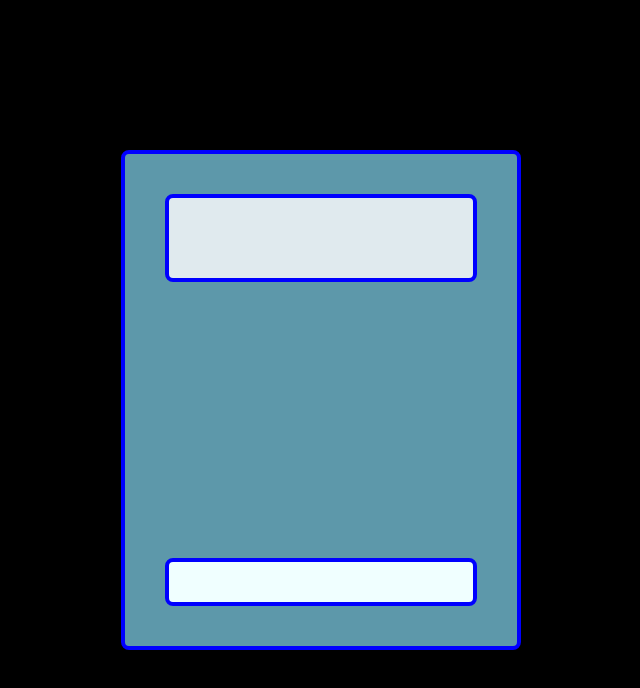
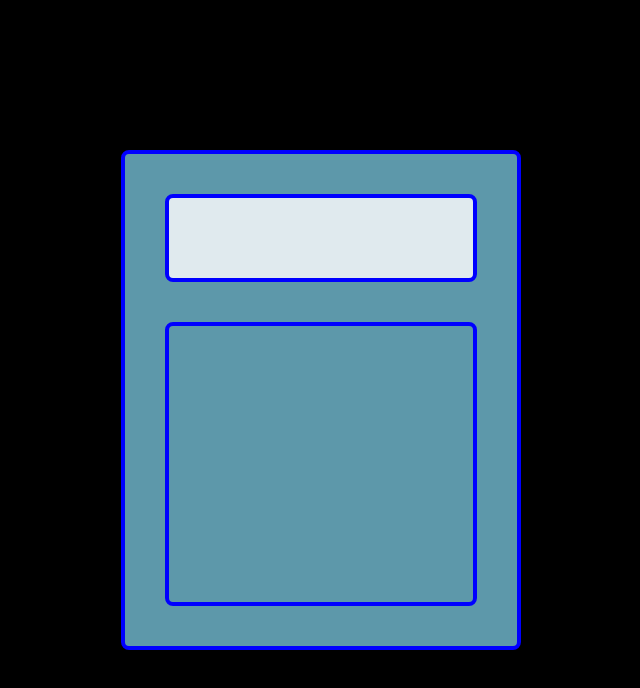
Before and after one commit to Moldedpeanuts/calculator, a plain HTML site: page index.html in a window 1280 px wide. Shown: the whole page, without its empty margins (319-959 px from the left). Drawn offline with Linux system fonts and the light colour scheme.

Commit message:
Align Buttons container

```diff
--- a/styles.css
+++ b/styles.css
@@ -33,3 +33,8 @@ div {
     background-color: rgb(224, 234, 238);
     padding: 40px;
 }
+
+.containerButtons {
+    background-color: rgb(93 152 170);
+    height: 400px;
+};
```
